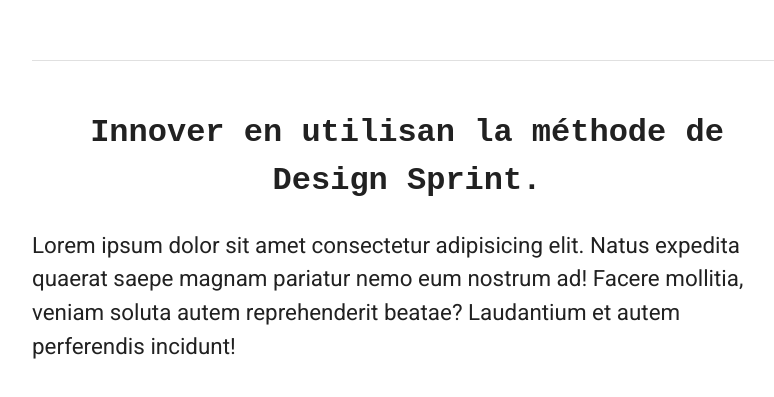
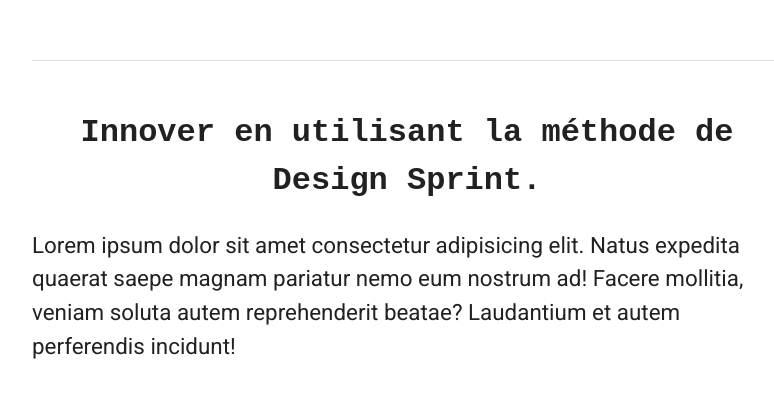
Before and after one commit to LeoPaulD/outils-pro, a Vue app: page / in a window 1280 px wide. Shown: the part 2240-2637 px from the top of the page, without its empty margins (233-1007 px from the left). Built offline with nearby package versions, Linux system fonts and the light colour scheme; a web font is replaced by a local one; what vue-scroll-progress, vue-scrollactive would draw is missing.

Commit message:
correction ortographe

```diff
--- a/src/components/DesignSprint.vue
+++ b/src/components/DesignSprint.vue
@@ -4,7 +4,7 @@
   <div id="DesignSprint">
     <br>
     <br>
-  <h1 class="text-center">Innover en utilisan la méthode de Design Sprint.</h1>
+  <h1 class="text-center">Innover en utilisant la méthode de Design Sprint.</h1>
   <br>
   <p>Lorem ipsum dolor sit amet consectetur adipisicing elit. Natus expedita quaerat saepe magnam pariatur nemo eum nostrum ad! Facere mollitia, veniam soluta autem reprehenderit beatae? Laudantium et autem perferendis incidunt!
   </p>
```
